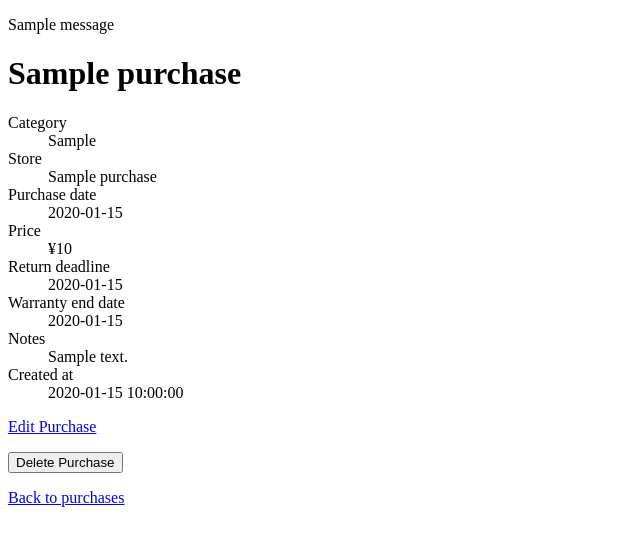
After one commit to meiglyph/purchase-guard, a Flask app: page /purchases/1 in a window 1280 px wide. The commit adds this page. Shown: the top 546 px of the page, without its empty margins (0-640 px from the left). Run offline with Flask 3, Linux system fonts and the light colour scheme; tables that the repository leaves empty hold one stand-in row (values such as "Sample post"); one stand-in notice (Sample message) is shown.

Commit message:
Add purchase search and sorting

```diff
--- a/app.py
+++ b/app.py
@@ -5,6 +5,7 @@ from flask import Flask, flash, redirect, render_template, request, url_for
 from flask_sqlalchemy import SQLAlchemy
 
 app = Flask(__name__)
+
 app.config["SECRET_KEY"] = os.environ.get(
     "SECRET_KEY",
     "development-secret-key",
@@ -16,6 +17,8 @@ db = SQLAlchemy(app)
 
 
 class Purchase(db.Model):
+    __tablename__ = "purchases"
+
     id = db.Column(db.Integer, primary_key=True)
     item_name = db.Column(db.String(120), nullable=False)
     category = db.Column(db.String(80))
@@ -25,9 +28,12 @@ class Purchase(db.Model):
     return_deadline = db.Column(db.Date)
     warranty_end_date = db.Column(db.Date)
     notes = db.Column(db.Text)
-    created_at = db.Column(db.DateTime, default=datetime.utcnow, nullable=False)
-    __tablename__ = "purchases"
-    id = db.Column(db.Integer, primary_key=True)
+    created_at = db.Column(
+        db.DateTime,
+        default=datetime.utcnow,
+        nullable=False,
+    )
+
 
 def parse_optional_date(value):
     if not value:
@@ -35,33 +41,98 @@ def parse_optional_date(value):
 
     return datetime.strptime(value, "%Y-%m-%d").date()
 
+
 @app.route("/")
 def index():
+    search_query = request.args.get("q", "").strip()
+    sort = request.args.get("sort", "created_at_desc")
+
+    statement = db.select(Purchase)
+
+    if search_query:
+        statement = statement.where(
+            Purchase.item_name.ilike(f"%{search_query}%")
+        )
+
+    sort_options = {
+        "created_at_desc": Purchase.created_at.desc(),
+        "purchase_date_desc": Purchase.purchase_date.desc(),
+        "purchase_date_asc": Purchase.purchase_date.asc(),
+        "return_deadline_asc": Purchase.return_deadline.asc(),
+    }
+
+    selected_sort = (
+        sort
+        if sort in sort_options
+        else "created_at_desc"
+    )
+
+    statement = statement.order_by(
+        sort_options[selected_sort]
+    )
+
     purchases = db.session.execute(
-        db.select(Purchase).order_by(Purchase.created_at.desc())
+        statement
     ).scalars().all()
 
-    return render_template("index.html", purchases=purchases)
+    return render_template(
+        "index.html",
+        purchases=purchases,
+        search_query=search_query,
+        selected_sort=selected_sort,
+    )
+
+
+@app.route("/purchases/<int:purchase_id>")
+def purchase_detail(purchase_id):
+    purchase = db.get_or_404(Purchase, purchase_id)
+
+    return render_template(
+        "purchase_detail.html",
+        purchase=purchase,
+    )
+
 
 @app.route("/purchases/new", methods=["GET", "POST"])
 def create_purchase():
     if request.method == "POST":
         item_name = request.form.get("item_name", "").strip()
-        purchase_date_value = request.form.get("purchase_date", "")
+        purchase_date_value = request.form.get(
+            "purchase_date",
+            "",
+        )
 
         if not item_name:
             flash("Item name is required.", "error")
-            return render_template("create_purchase.html")
+            return render_template(
+                "purchase_form.html",
+                purchase=None,
+                page_title="Add Purchase",
+                button_text="Save Purchase",
+            )
 
         if not purchase_date_value:
             flash("Purchase date is required.", "error")
-            return render_template("create_purchase.html")
+            return render_template(
+                "purchase_form.html",
+                purchase=None,
+                page_title="Add Purchase",
+                button_text="Save Purchase",
+            )
 
         purchase = Purchase(
             item_name=item_name,
-            category=request.form.get("category", "").strip() or None,
-            store_name=request.form.get("store_name", "").strip() or None,
-            purchase_date=parse_optional_date(purchase_date_value),
+            category=(
+                request.form.get("category", "").strip()
+                or None
+            ),
+            store_name=(
+                request.form.get("store_name", "").strip()
+                or None
+            ),
+            purchase_date=parse_optional_date(
+                purchase_date_value
+            ),
             price=(
                 int(request.form["price"])
                 if request.form.get("price")
@@ -73,7 +144,10 @@ def create_purchase():
             warranty_end_date=parse_optional_date(
                 request.form.get("warranty_end_date", "")
             ),
-            notes=request.form.get("notes", "").strip() or None,
+            notes=(
+                request.form.get("notes", "").strip()
+                or None
+            ),
         )
 
         db.session.add(purchase)
@@ -82,9 +156,96 @@ def create_purchase():
         flash("Purchase saved successfully.", "success")
         return redirect(url_for("index"))
 
-    return render_template("create_purchase.html")
+    return render_template(
+        "purchase_form.html",
+        purchase=None,
+        page_title="Add Purchase",
+        button_text="Save Purchase",
+    )
 
-@app.route("/purchases/<int:purchase_id>/delete", methods=["POST"])
+
+@app.route(
+    "/purchases/<int:purchase_id>/edit",
+    methods=["GET", "POST"],
+)
+def edit_purchase(purchase_id):
+    purchase = db.get_or_404(Purchase, purchase_id)
+
+    if request.method == "POST":
+        item_name = request.form.get("item_name", "").strip()
+        purchase_date_value = request.form.get(
+            "purchase_date",
+            "",
+        )
+
+        if not item_name:
+            flash("Item name is required.", "error")
+            return render_template(
+                "purchase_form.html",
+                purchase=purchase,
+                page_title="Edit Purchase",
+                button_text="Update Purchase",
+            )
+
+        if not purchase_date_value:
+            flash("Purchase date is required.", "error")
+            return render_template(
+                "purchase_form.html",
+                purchase=purchase,
+                page_title="Edit Purchase",
+                button_text="Update Purchase",
+            )
+
+        purchase.item_name = item_name
+        purchase.category = (
+            request.form.get("category", "").strip()
+            or None
+        )
+        purchase.store_name = (
+            request.form.get("store_name", "").strip()
+            or None
+        )
+        purchase.purchase_date = parse_optional_date(
+            purchase_date_value
+        )
+        purchase.price = (
+            int(request.form["price"])
+            if request.form.get("price")
+            else None
+        )
+        purchase.return_deadline = parse_optional_date(
+            request.form.get("return_deadline", "")
+        )
+        purchase.warranty_end_date = parse_optional_date(
+            request.form.get("warranty_end_date", "")
+        )
+        purchase.notes = (
+            request.form.get("notes", "").strip()
+            or None
+        )
+
+        db.session.commit()
+
+        flash("Purchase updated successfully.", "success")
+        return redirect(
+            url_for(
+                "purchase_detail",
+                purchase_id=purchase.id,
+            )
+        )
+
+    return render_template(
+        "purchase_form.html",
+        purchase=purchase,
+        page_title="Edit Purchase",
+        button_text="Update Purchase",
+    )
+
+
+@app.route(
+    "/purchases/<int:purchase_id>/delete",
+    methods=["POST"],
+)
 def delete_purchase(purchase_id):
     purchase = db.get_or_404(Purchase, purchase_id)
 
@@ -94,6 +255,7 @@ def delete_purchase(purchase_id):
     flash("Purchase deleted successfully.", "success")
     return redirect(url_for("index"))
 
+
 if __name__ == "__main__":
     with app.app_context():
         db.create_all()
--- /dev/null
+++ b/templates/purchase_detail.html
@@ -0,0 +1,69 @@
+<!DOCTYPE html>
+<html lang="en">
+<head>
+    <meta charset="UTF-8">
+    <meta name="viewport" content="width=device-width, initial-scale=1.0">
+    <title>{{ purchase.item_name }} | PurchaseGuard</title>
+</head>
+<body>
+    {% with messages = get_flashed_messages(with_categories=true) %}
+        {% if messages %}
+            {% for category, message in messages %}
+                <p>{{ message }}</p>
+            {% endfor %}
+        {% endif %}
+    {% endwith %}
+
+    <h1>{{ purchase.item_name }}</h1>
+
+    <dl>
+        <dt>Category</dt>
+        <dd>{{ purchase.category or "—" }}</dd>
+
+        <dt>Store</dt>
+        <dd>{{ purchase.store_name or "—" }}</dd>
+
+        <dt>Purchase date</dt>
+        <dd>{{ purchase.purchase_date }}</dd>
+
+        <dt>Price</dt>
+        <dd>
+            {% if purchase.price is not none %}
+                ¥{{ purchase.price }}
+            {% else %}
+                —
+            {% endif %}
+        </dd>
+
+        <dt>Return deadline</dt>
+        <dd>{{ purchase.return_deadline or "—" }}</dd>
+
+        <dt>Warranty end date</dt>
+        <dd>{{ purchase.warranty_end_date or "—" }}</dd>
+
+        <dt>Notes</dt>
+        <dd>{{ purchase.notes or "—" }}</dd>
+
+        <dt>Created at</dt>
+        <dd>{{ purchase.created_at }}</dd>
+    </dl>
+
+    <p>
+        <a href="{{ url_for('edit_purchase', purchase_id=purchase.id) }}">
+            Edit Purchase
+        </a>
+    </p>
+
+    <form
+        method="post"
+        action="{{ url_for('delete_purchase', purchase_id=purchase.id) }}"
+        onsubmit="return confirm('Are you sure you want to delete this purchase?');"
+    >
+        <button type="submit">Delete Purchase</button>
+    </form>
+
+    <p>
+        <a href="{{ url_for('index') }}">Back to purchases</a>
+    </p>
+</body>
+</html>
```
Also changed, not shown: templates/index.html (+54 -0 lines), templates/purchase_form.html (+87 -39 lines).
